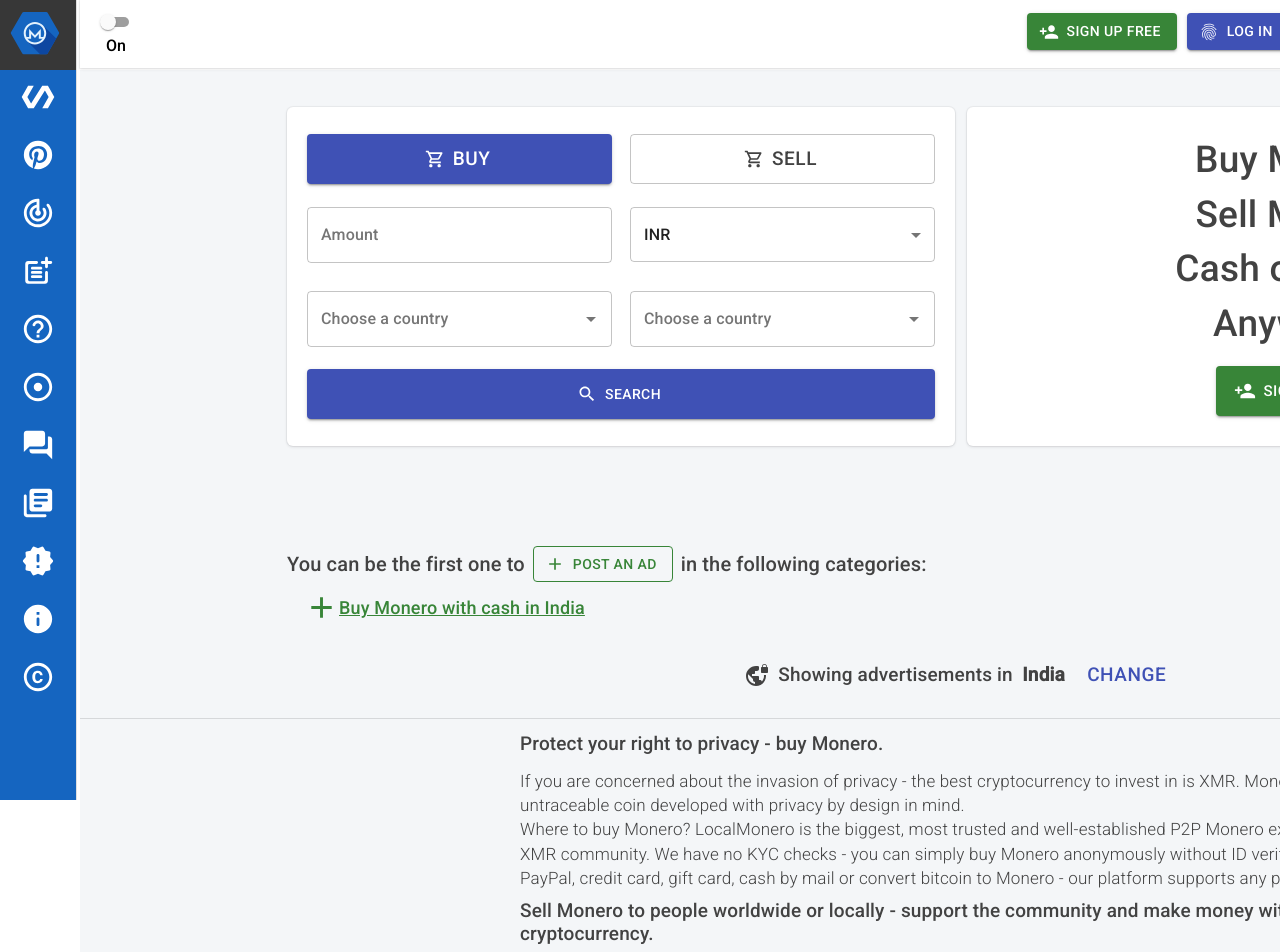
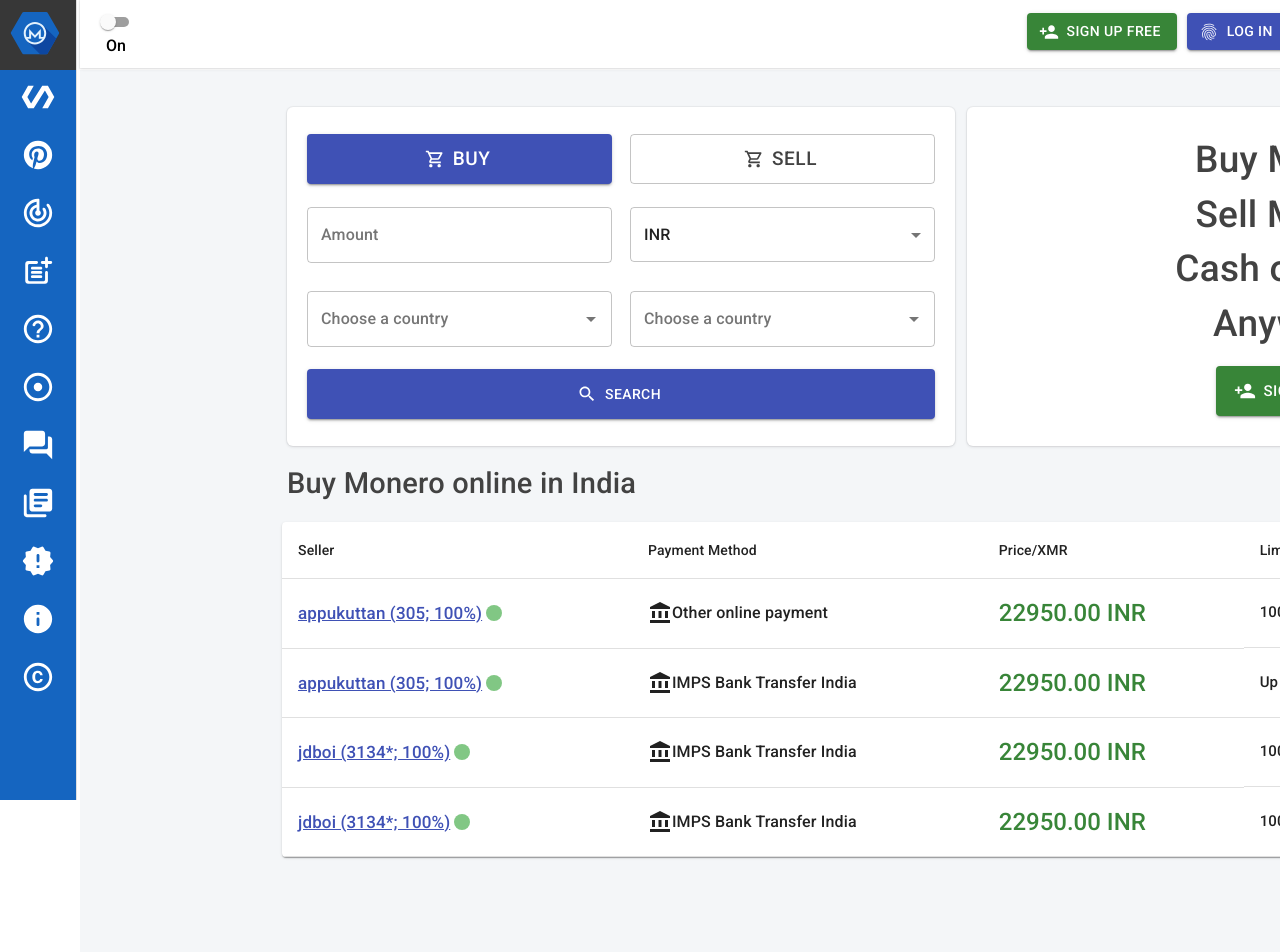
Before and after one commit to pratul-appinventiv/ReactTraining, a React (Create React App) app: page / in a window 1280 px wide. Shown: the top 952 px of the page. Built offline with nearby package versions, Linux system fonts and the light colour scheme.

Commit message:
added table component to assignment 5

```diff
--- a/src/modules/Assignment5/RightContainer.js
+++ b/src/modules/Assignment5/RightContainer.js
@@ -1,6 +1,7 @@
 import React from "react";
 import Header from "./Header";
 import Cards from "./Cards";
+import Table1 from "./Table1";
 import Paragraph from "./Paragraph";
 import Stepper from "./Stepper";
 import Footer from "./Footer";
@@ -32,7 +33,7 @@
       <div className={classes.contentWrapper}>
         <div className={classes.contentContainer}>
           <Cards />
-
+          <Table1/>
           <Paragraph />
           <Stepper />
           <Footer />
--- a/src/modules/Assignment5/Table1.js
+++ b/src/modules/Assignment5/Table1.js
@@ -1,12 +1,46 @@
 import React from "react";
-import { makeStyles, Typography } from "@material-ui/core";
+import { makeStyles,Button, Typography,Link,Paper,TableContainer,Table,TableHead,TableBody,TableRow,TableCell } from "@material-ui/core";
+import FiberManualRecordIcon from '@material-ui/icons/FiberManualRecord';
+import AccountBalanceIcon from '@material-ui/icons/AccountBalance';
 
 const useStyles = makeStyles({
+  tableContainer:{
+     width:"77%",
+     marginLeft:"202px"
+  },
   tableHeading: {
     fontSize: "29px",
     color: "#424242",
     margin: "20px 0 20px 207px",
   },
+  alignItems:{
+    display:"flex",
+    alignItems:"center"
+  },
+  alignLimits:{
+    display:"flex",
+    alignItems:"center",
+    justifyContent:"space-between"
+  },
+  circleIcon:{
+    color:"#81c784"
+  },
+  linkText:{
+    fontSize:"17px"
+  },
+
+  greenText:{
+    color:"#388538"
+  },
+  limitText:{
+    fontSize:"15px"
+  },
+  buy:{
+    backgroundColor:"#FFBA1F",
+    width:"50px",
+    color:"#fff",
+    marginLeft:"20px"
+  }
 });
 
 const Table1 = () => {
@@ -16,6 +50,114 @@
       <Typography className={classes.tableHeading} variant={"h4"}>
         {"Buy Monero online in India"}
       </Typography>
+      <TableContainer className={classes.tableContainer} component={Paper}>
+         <Table className={classes.table}>
+           <TableHead>
+             <TableRow>
+               <TableCell>
+                 {"Seller"}
+               </TableCell>
+               <TableCell>
+                 {"Payment Method"}
+               </TableCell>
+               <TableCell>
+                 {"Price/XMR"}
+               </TableCell>
+               <TableCell>
+                 {"Limits"}
+               </TableCell>
+             </TableRow>
+           </TableHead>
+           <TableBody>
+             <TableRow>
+               <TableCell>
+                 <div className={classes.alignItems}>
+                 <Link className={classes.linkText} underline={"always"}>{"appukuttan (305; 100%)"}</Link>
+                 <FiberManualRecordIcon className={classes.circleIcon}/>
+                 </div>
+               </TableCell>
+               <TableCell>
+                 <div className={classes.alignItems}>
+                   <AccountBalanceIcon/>
+                   <Typography variant={"subtitle1"}>{"Other online payment"}</Typography>
+                 </div>
+               </TableCell>
+               <TableCell>
+                 <Typography className={classes.greenText} variant={"h5"}>{"22950.00 INR"}</Typography>
+               </TableCell>
+               <TableCell className={classes.alignLimits}>
+                 <Typography className={classes.limitText} variant={"subtitle2"}>{"100.00 - 18622.76 INR"}</Typography>
+                 <Button className={classes.buy} variant={"contained"}>{"BUY"}</Button>
+               </TableCell>
+             </TableRow>
+             <TableRow>
+               <TableCell>
+                 <div className={classes.alignItems}>
+                 <Link className={classes.linkText} underline={"always"}>{"appukuttan (305; 100%)"}</Link>
+                 <FiberManualRecordIcon className={classes.circleIcon}/>
+                 </div>
+               </TableCell>
+               <TableCell>
+                 <div className={classes.alignItems}>
+                   <AccountBalanceIcon/>
+                   <Typography variant={"subtitle1"}>{"IMPS Bank Transfer India"}</Typography>
+                 </div>
+               </TableCell>
+               <TableCell>
+                 <Typography className={classes.greenText} variant={"h5"}>{"22950.00 INR"}</Typography>
+               </TableCell>
+               <TableCell className={classes.alignLimits}>
+                 <Typography className={classes.limitText} variant={"subtitle2"}>{"Up to 18622.76 INR"}</Typography>
+                 <Button className={classes.buy} variant={"contained"}>{"BUY"}</Button>
+               </TableCell>
+             </TableRow>
+             <TableRow>
+               <TableCell>
+                 <div className={classes.alignItems}>
+                 <Link className={classes.linkText} underline={"always"}>{"jdboi (3134*; 100%)"}</Link>
+                 <FiberManualRecordIcon className={classes.circleIcon}/>
+                 </div>
+               </TableCell>
+               <TableCell>
+                 <div className={classes.alignItems}>
+                   <AccountBalanceIcon/>
+                   <Typography variant={"subtitle1"}>{"IMPS Bank Transfer India"}</Typography>
+                 </div>
+               </TableCell>
+               <TableCell>
+                 <Typography className={classes.greenText} variant={"h5"}>{"22950.00 INR"}</Typography>
+               </TableCell>
+               <TableCell  className={classes.alignLimits}>
+                 <Typography className={classes.limitText} variant={"subtitle2"}>{"100.00 - 18622.76 INR"}</Typography>
+                 <Button className={classes.buy} variant={"contained"}>{"BUY"}</Button>
+               </TableCell>
+             </TableRow>
+              <TableRow>
+               <TableCell>
+                 <div className={classes.alignItems}>
+                 <Link className={classes.linkText} underline={"always"}>{"jdboi (3134*; 100%)"}</Link>
+                 <FiberManualRecordIcon className={classes.circleIcon}/>
+                 </div>
+               </TableCell>
+               <TableCell>
+                 <div className={classes.alignItems}>
+                   <AccountBalanceIcon/>
+                   <Typography variant={"subtitle1"}>{"IMPS Bank Transfer India"}</Typography>
+                 </div>
+               </TableCell>
+               <TableCell>
+                 <Typography className={classes.greenText} variant={"h5"}>{"22950.00 INR"}</Typography>
+               </TableCell>
+               <TableCell  className={classes.alignLimits}>
+                 <Typography className={classes.limitText} variant={"subtitle2"}>{"100.00 - 18622.76 INR"}</Typography>
+                 <Button className={classes.buy} variant={"contained"}>{"BUY"}</Button>
+               </TableCell>
+             </TableRow>
+           </TableBody>
+
+         </Table>
+
+      </TableContainer>
     </div>
   );
 };
```
